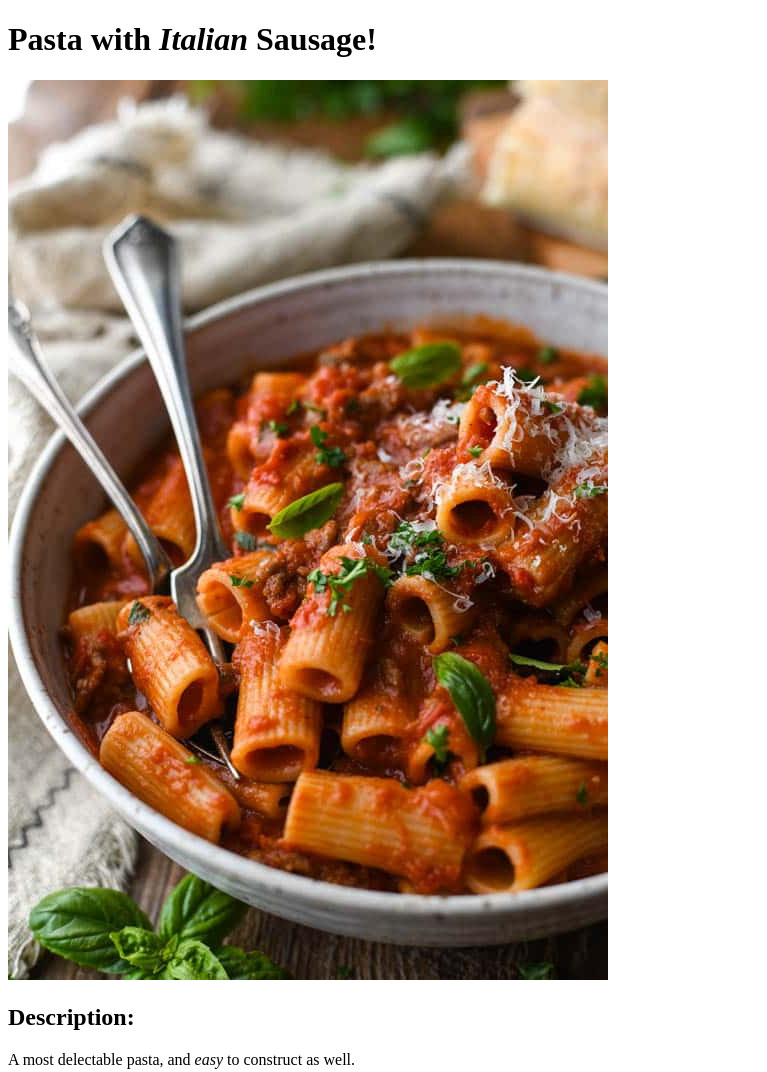
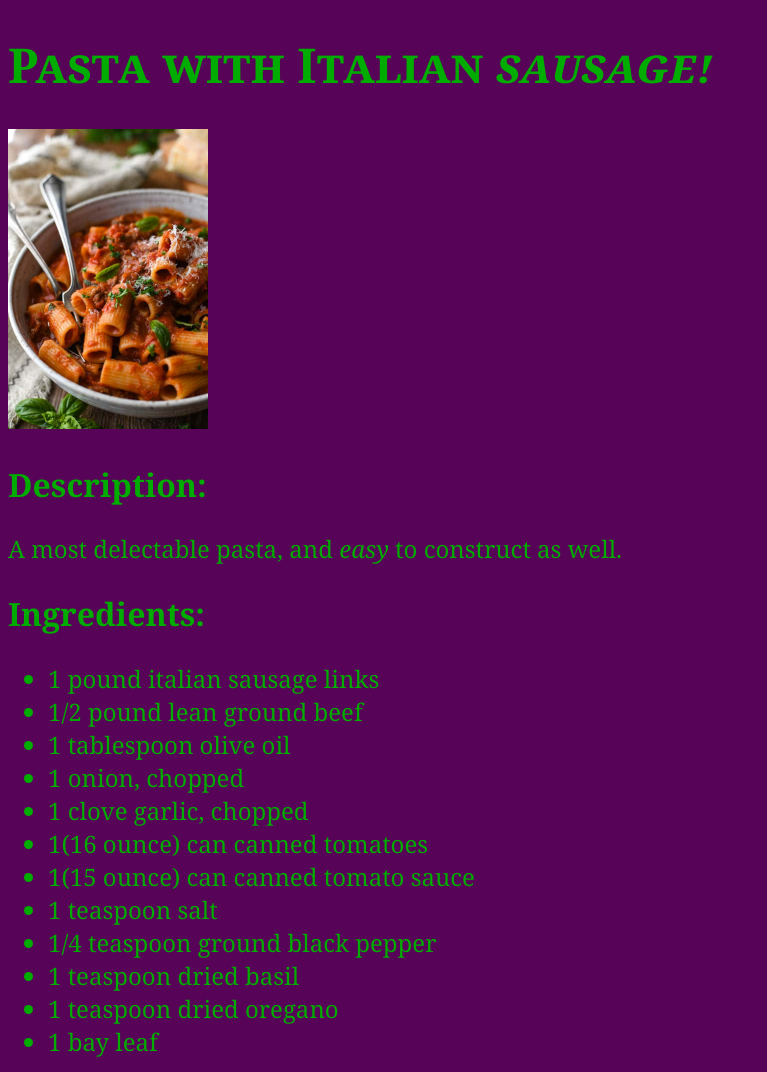
Before and after one commit to AxtonS/odin-recipes, a plain HTML site: page recipes/pasta-italian-sausage.html in a window 1280 px wide. Shown: the top 1072 px of the page, without its empty margins (0-767 px from the left). Drawn offline with Linux system fonts and the light colour scheme.

Commit message:
add style.css

```diff
--- a/recipes/pasta-italian-sausage.html
+++ b/recipes/pasta-italian-sausage.html
@@ -3,15 +3,16 @@
     <head>
         <title>Pasta with Italian Sausage</title>
         <meta charset="UTF-8">
+        <link rel="stylesheet" href="../style.css"/>
     </head>
     <body>
-        <h1>Pasta with <em>Italian</em> Sausage!</h1>
+        <h1>Pasta with Italian <em>sausage!</em></h1>
         <img src="../images/pasta-italian-sausage.jpg" alt="Picture of pasta">
         <h2>Description:</h2>
         <p>A most delectable pasta, and <em>easy</em> to construct as well.</p>
         <h2>Ingredients:</h2>
         <ul>
-            <li>1 pound italian sausage linkks</li>
+            <li>1 pound italian sausage links</li>
             <li>1/2 pound lean ground beef</li>
             <li>1 tablespoon olive oil</li>
             <li>1 onion, chopped</li>
--- /dev/null
+++ b/style.css
@@ -0,0 +1,20 @@
+body{
+    background-color: #570357;
+    color: #00ac00;
+    border: #000000;
+    font-family: Georgia, 'Times New Roman', Times, serif;
+    font-size: 24px;
+}
+a{
+    color: green;
+}
+h1{
+    font-size: 48px;
+    font-variant: small-caps;
+}
+h2{
+    font-size: 32px;
+}
+img{
+    height: 300px;
+    width: auto;
```
Also changed, not shown: index.html (+2 -1 lines), recipes/grilled-cheese.html (+4 -1 lines), recipes/pizza-supreme.html (+2 -1 lines).
